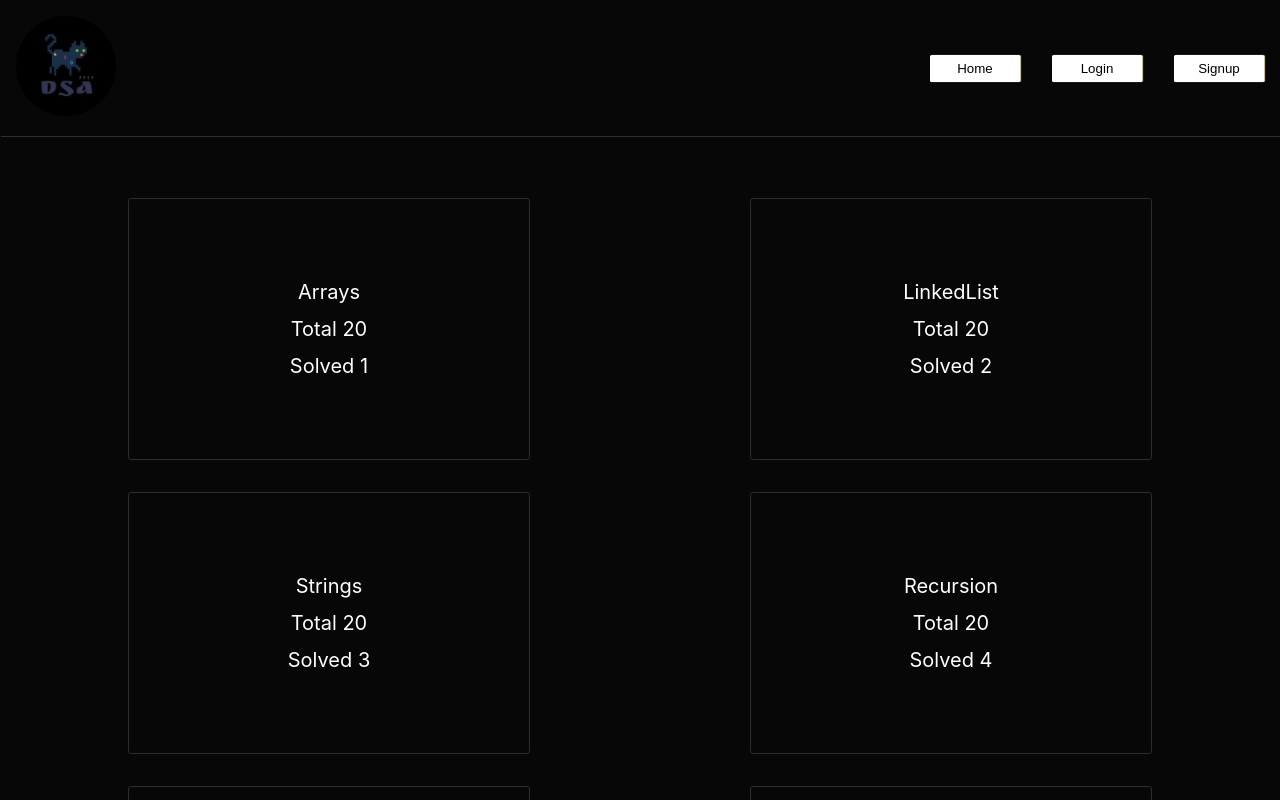
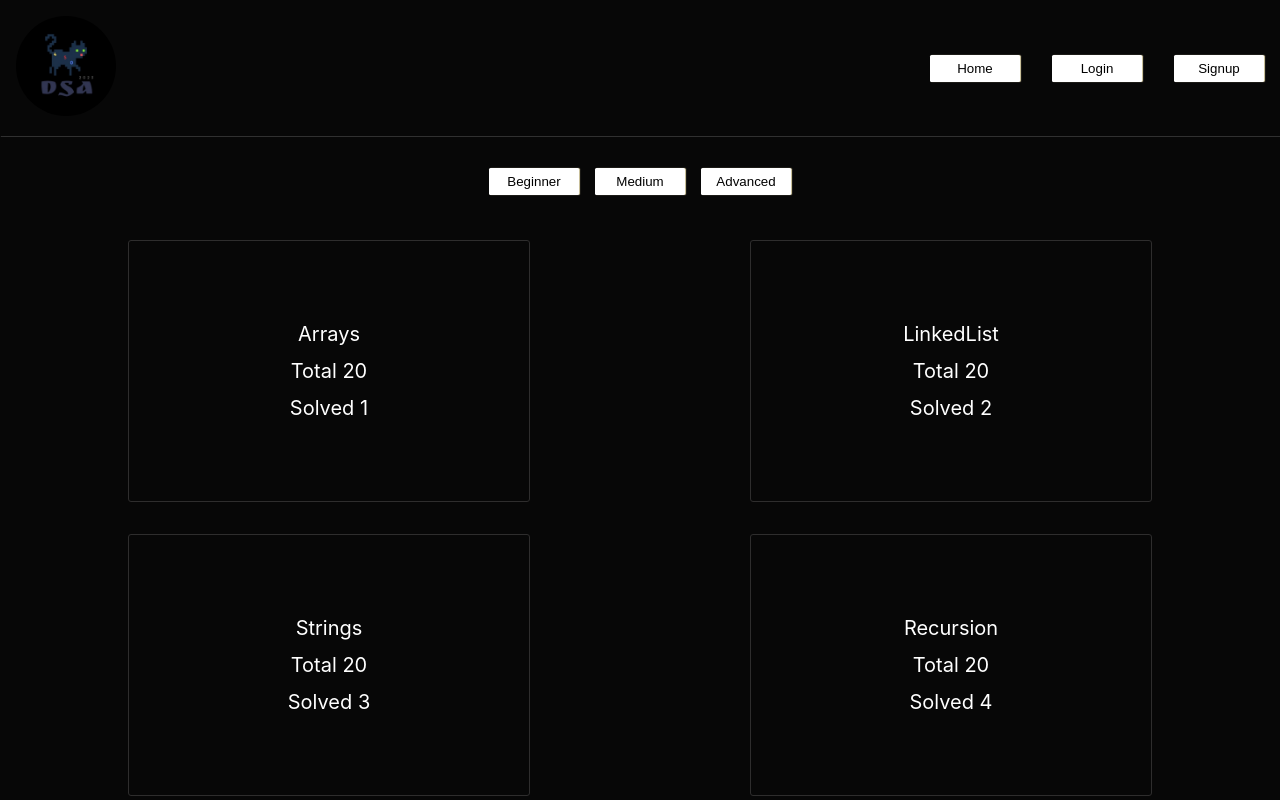
Before and after one commit to cvs2023/450Dsa, a React (Create React App) app: page / in a window 1280 px wide. Shown: the top 800 px of the page. Built offline with nearby package versions, Linux system fonts and the light colour scheme.

Commit message:
second commit

```diff
--- a/src/App.css
+++ b/src/App.css
@@ -47,14 +47,30 @@
   color: rgb(14, 21, 28);
 }
 .second-nav {
+  display: flex;
+  justify-content: center;
+  gap: 1rem;
+  margin-top: 2rem;
   border-bottom: 0px solid white;
-  transition: border-bottom 0.24s ease-in-out, transform 0.55s ease-in;
+  /* transition: border-bottom 0.24s ease-in-out, transform 0.55s ease-in; */
   margin-bottom: 30px;
   height: 10px;
+  color: #ffffff;
 }
+.second-nav button {
+  width: 90px;
+  height: 27px;
+  background-color: #ffffff;
+  /* background-color: #d36135; */
+  outline: none;
+  border: none;
+  border-radius: 0.1rem;
+  box-shadow: 1px 0px 1px rgb(222, 212, 171);
+}
+
 .second-nav:hover {
-  border-bottom: 1px solid rgb(255, 255, 255);
-  transition: border-bottom 0.24s ease-in-out, transform 0.55s ease-in;
+  /* border-bottom: 1px solid rgb(255, 255, 255); */
+  /* transition: border-bottom 0.24s ease-in-out, transform 0.55s ease-in; */
   transform: scaleX(0);
 }
 .grid {
--- a/src/App.js
+++ b/src/App.js
@@ -10,7 +10,7 @@ function App() {
     <div className="App">
       <Main>
         <Navbar />
-        {/* <SecondNav /> */}
+        <SecondNav />
 
         <Routes>
           <Route path="/" element={<Topic />} />
--- a/src/components/SecondNav.js
+++ b/src/components/SecondNav.js
@@ -3,8 +3,11 @@ import React from "react";
 export const SecondNav = () => {
   return (
     <div>
-      <div className=""> </div>
-      <div className="second-nav"> </div>
+      <div className="second-nav">
+        <button className=""> Beginner</button>
+        <button className=""> Medium</button>
+        <button className=""> Advanced</button>
+      </div>
     </div>
   );
 };
```
